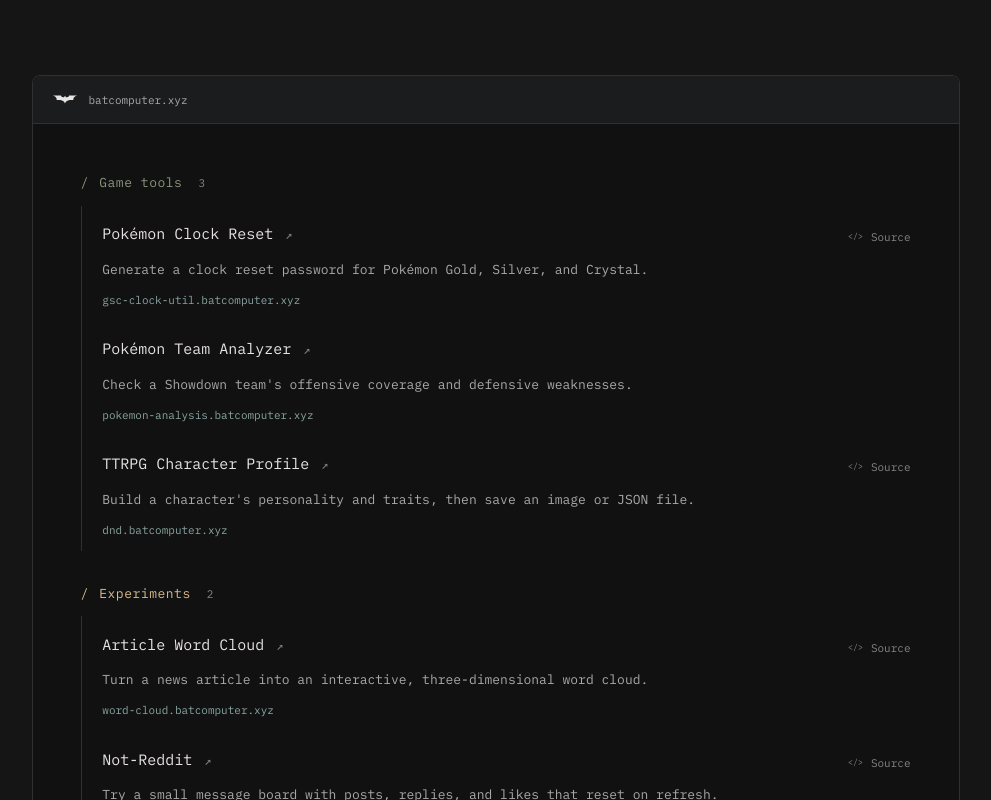
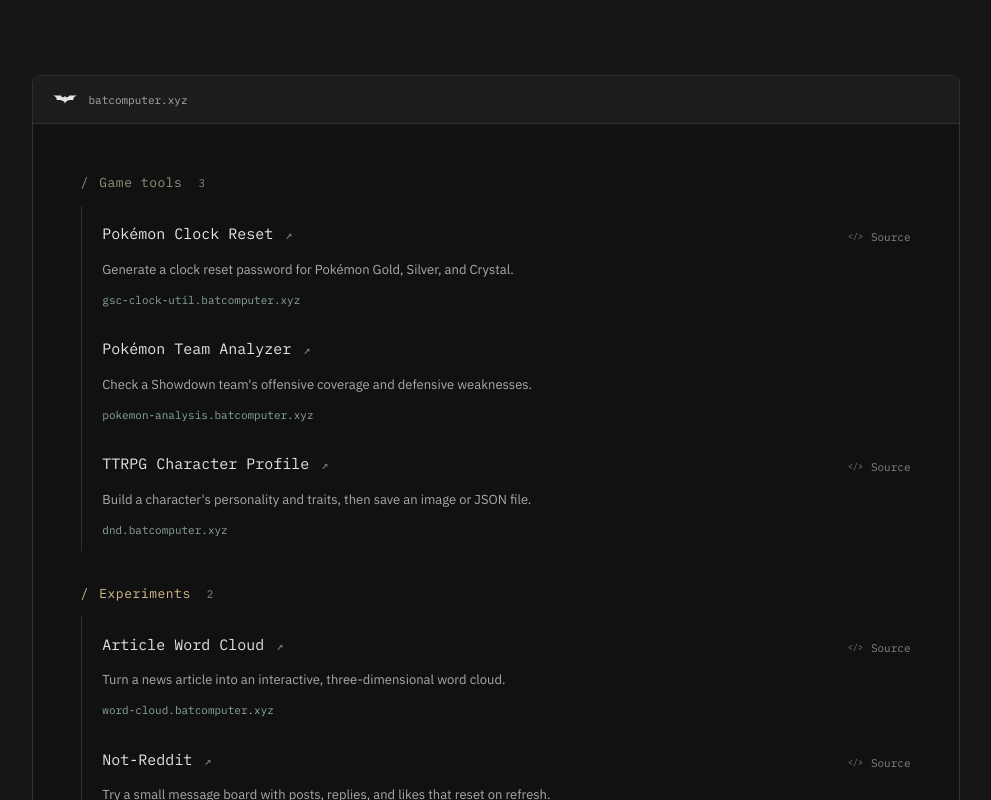
Before and after one commit to nickesc/batcomputer.xyz, a SvelteKit app: page / in a window 1280 px wide. Shown: the top 800 px of the page, without its empty margins (137-1128 px from the left). Built offline with nearby package versions, Linux system fonts and the light colour scheme.

Commit message:
use ibm plex sans for description

```diff
--- a/package.json
+++ b/package.json
@@ -28,6 +28,7 @@
 		"vite": "^8.3.0"
 	},
 	"dependencies": {
-		"@fontsource/ibm-plex-mono": "^5.3.0"
+		"@fontsource/ibm-plex-mono": "^5.3.0",
+		"@fontsource/ibm-plex-sans": "^5.3.0"
 	}
 }
--- a/src/lib/components/ProjectRow.svelte
+++ b/src/lib/components/ProjectRow.svelte
@@ -60,6 +60,7 @@
 	}
 	.project-description {
 		color: var(--muted);
+		font-family: var(--sans);
 		font-size: 0.8125rem;
 		line-height: 1.8;
 	}
--- a/src/routes/+layout.svelte
+++ b/src/routes/+layout.svelte
@@ -1,6 +1,7 @@
 <script lang="ts">
 	import '@fontsource/ibm-plex-mono/latin-400.css';
 	import '@fontsource/ibm-plex-mono/latin-500.css';
+	import '@fontsource/ibm-plex-sans/latin-400.css';
 	import favicon from '#lib/assets/favicon.svg';
 	import type { LayoutProps } from './$types';
 
@@ -49,6 +50,7 @@
 		--quiet: color-mix(in oklch, var(--ink) 58%, var(--paper));
 		--wash: color-mix(in oklch, var(--blue) 6%, var(--paper));
 		--mono: 'IBM Plex Mono', ui-monospace, 'SFMono-Regular', Consolas, monospace;
+		--sans: 'IBM Plex Sans', system-ui, sans-serif;
 		color-scheme: dark;
 		font-family: var(--mono);
 		font-synthesis: none;
```
Also changed, not shown: 1 other file (tests, documents, lock files or other folders).
